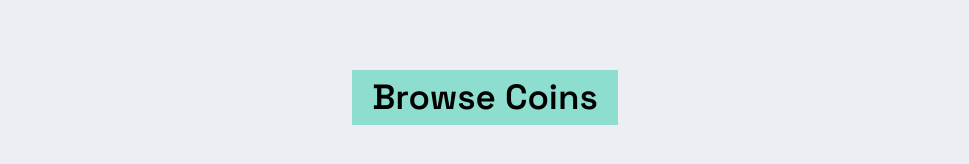
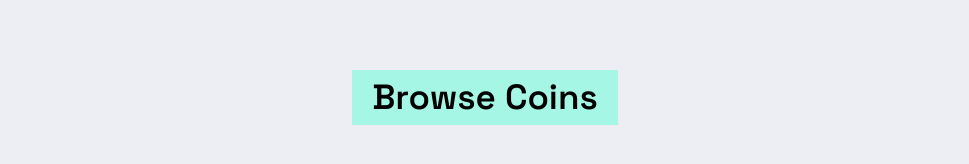
Before and after one commit to julischa/Crypto-Web, a React (Create React App) app: page / in a window 1280 px wide. Shown: the part 560-724 px from the top of the page, without its empty margins (155-1124 px from the left). Built offline with nearby package versions, Linux system fonts and the light colour scheme; no server answers; the HTML template or start-up script is replaced by a standard one.

Commit message:
Update style.css

```diff
--- a/src/index.css
+++ b/src/index.css
@@ -50,7 +50,7 @@ button.register-btn {
 font-family: SpaceGrotesk;
 font-size: 35px;
 font-weight: 600;
-background-color: #8ddece;
+background-color: #a5f6e5;
 margin-top: 50px;
 padding-left: 20px;
 padding-right: 20px;
@@ -59,6 +59,11 @@ border: none;
 cursor: pointer;
 animation: appear 1s ease-in-out 2s;
 animation-fill-mode: both;
+}
+
+
+a:hover {
+  color:  rgb(158, 72, 244)!important;
 }
 
 
@@ -129,7 +134,7 @@ tr {
 }
 
 .change-positive {
-  color: #77d6c3;;
+  color: #8defdb;;
 }
 
 .star {
@@ -205,9 +210,6 @@ a:visited {
     color: black;
 }
 
-a:hover {
-  color: #8ddece;
-}
 
 a:active {
   color: #8ddece;;
```
